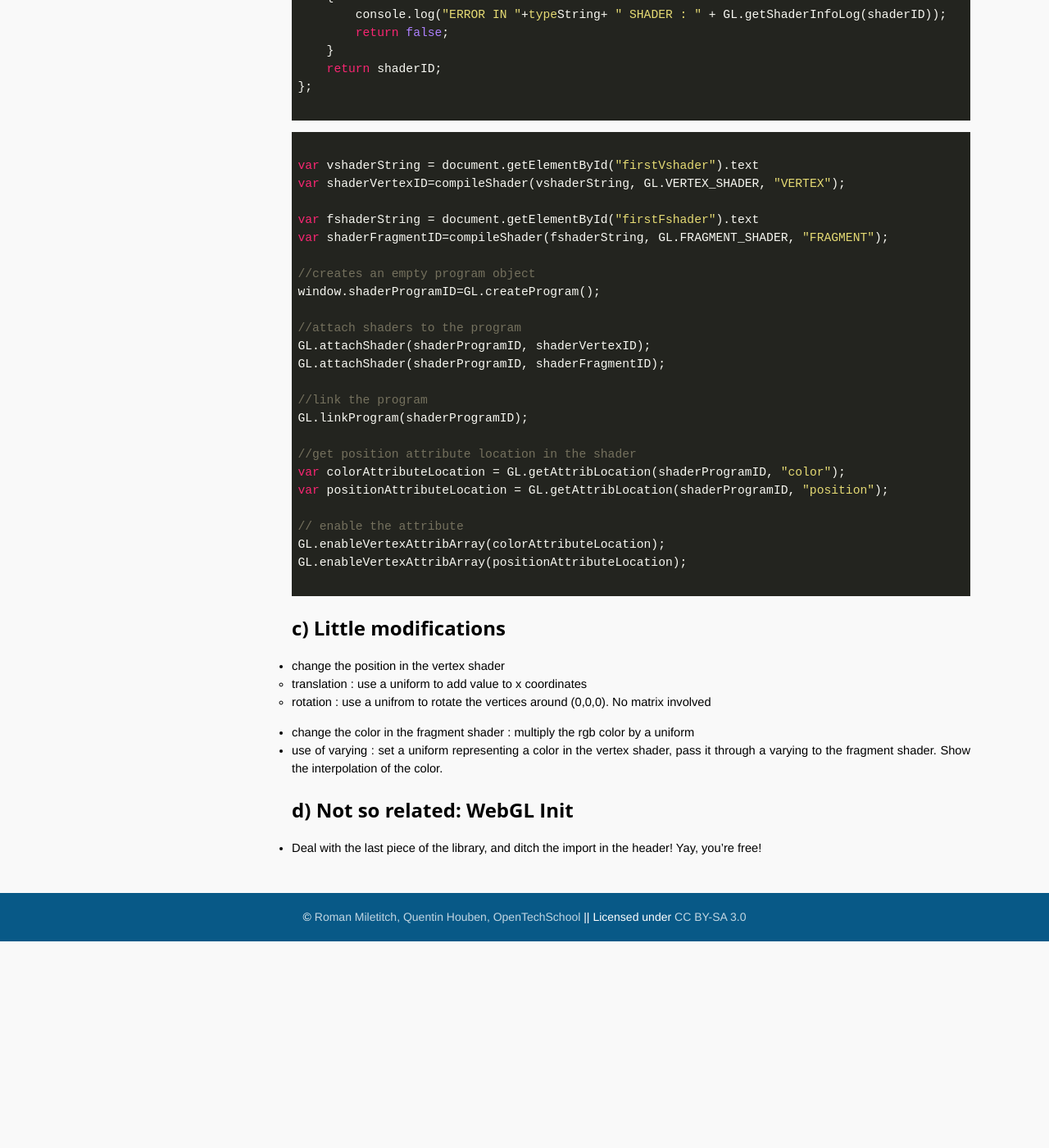
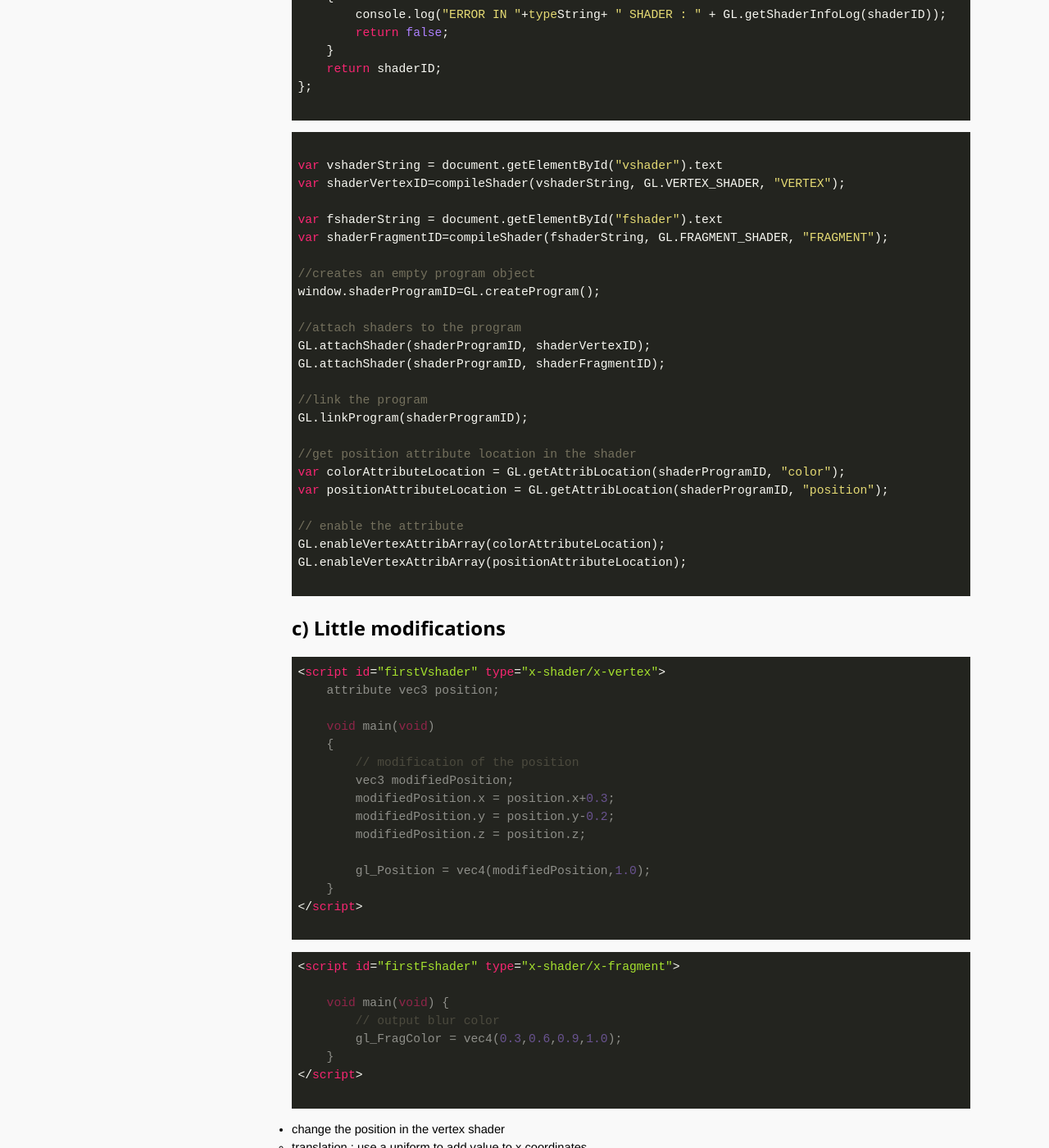
Before and after one commit to OpenTechSchool-Brussels/intro-to-webGL-and-shaders, a Jekyll site: the page built from log2_intro_shaders.md, in a window 1280 px wide and 1400 px high, scrolled down 1071 px. Shown: the whole window at 82% size. Built offline with Jekyll 4.4.1, drawn with Linux system fonts in a browser that asks for light colours; before the commit the page ends 2219 px from its top, so only the background shows below that.

Commit message:
update logs

```diff
--- a/log2_intro_shaders.md
+++ b/log2_intro_shaders.md
@@ -58,10 +58,10 @@ function compileShader(source, type, typeString)
 
 ~~~ JavaScript
 
-var vshaderString = document.getElementById("firstVshader").text
+var vshaderString = document.getElementById("vshader").text
 var shaderVertexID=compileShader(vshaderString, GL.VERTEX_SHADER, "VERTEX");
 
-var fshaderString = document.getElementById("firstFshader").text
+var fshaderString = document.getElementById("fshader").text
 var shaderFragmentID=compileShader(fshaderString, GL.FRAGMENT_SHADER, "FRAGMENT");
 
 //creates an empty program object
@@ -85,6 +85,37 @@ GL.enableVertexAttribArray(positionAttributeLocation);
 ~~~
 
 ## c) Little modifications
+
+~~~ html
+<script id="firstVshader" type="x-shader/x-vertex">
+    attribute vec3 position;
+
+    void main(void)
+    {
+        // modification of the position
+        vec3 modifiedPosition;
+        modifiedPosition.x = position.x+0.3;
+        modifiedPosition.y = position.y-0.2;
+        modifiedPosition.z = position.z;
+
+        gl_Position = vec4(modifiedPosition,1.0);
+    }
+</script>
+
+~~~
+
+~~~ html
+<script id="firstFshader" type="x-shader/x-fragment">
+
+    void main(void) {
+        // output blur color
+        gl_FragColor = vec4(0.3,0.6,0.9,1.0);
+    }
+</script>
+
+~~~
+
+
 * change the position in the vertex shader
   * translation : use a uniform to add value to x coordinates
   * rotation : use a unifrom to rotate the vertices around (0,0,0). No matrix involved
```
Also changed, not shown: log3_draw-animate-shape.md (+19 -0 lines).
